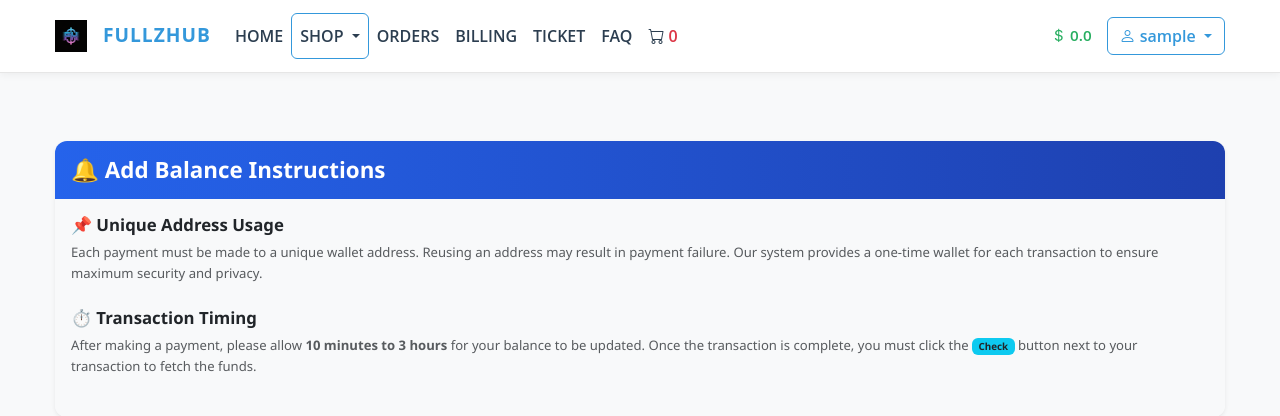
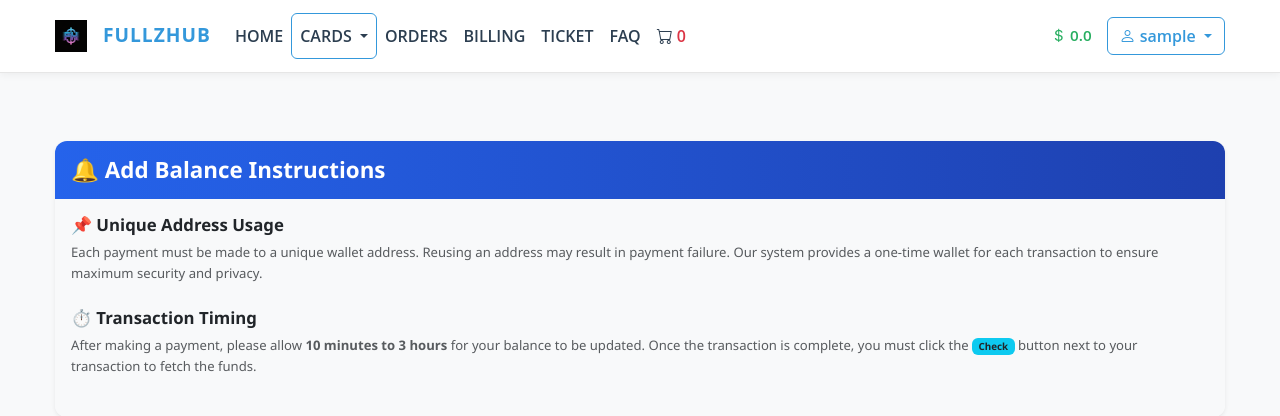
Before and after one commit to markccdotshop/markcc_without_seller, a Django app: page /billing/ in a window 1280 px wide. Shown: the top 416 px of the page. Run offline with Django 4.2, Linux system fonts and the light colour scheme; the visitor is signed in with stand-in values (Sample User, id 1); data that the repository does not hold is empty; parts of the project's set-up code (start-up, migrations or seed data) failed here and were passed over.

```diff
--- a/templates/includes/navbar.html
+++ b/templates/includes/navbar.html
@@ -23,7 +23,7 @@
         <li class="nav-item dropdown">
           <a class="nav-link dropdown-toggle" href="#" id="shopDropdown" role="button" data-bs-toggle="dropdown"
             aria-expanded="false">
-            SHOP
+            CARDS
           </a>
           <ul class="dropdown-menu" aria-labelledby="shopDropdown">
             <li><a class="dropdown-item" href="{% url 'cvv' %}">SHOP 1</a></li>
```
